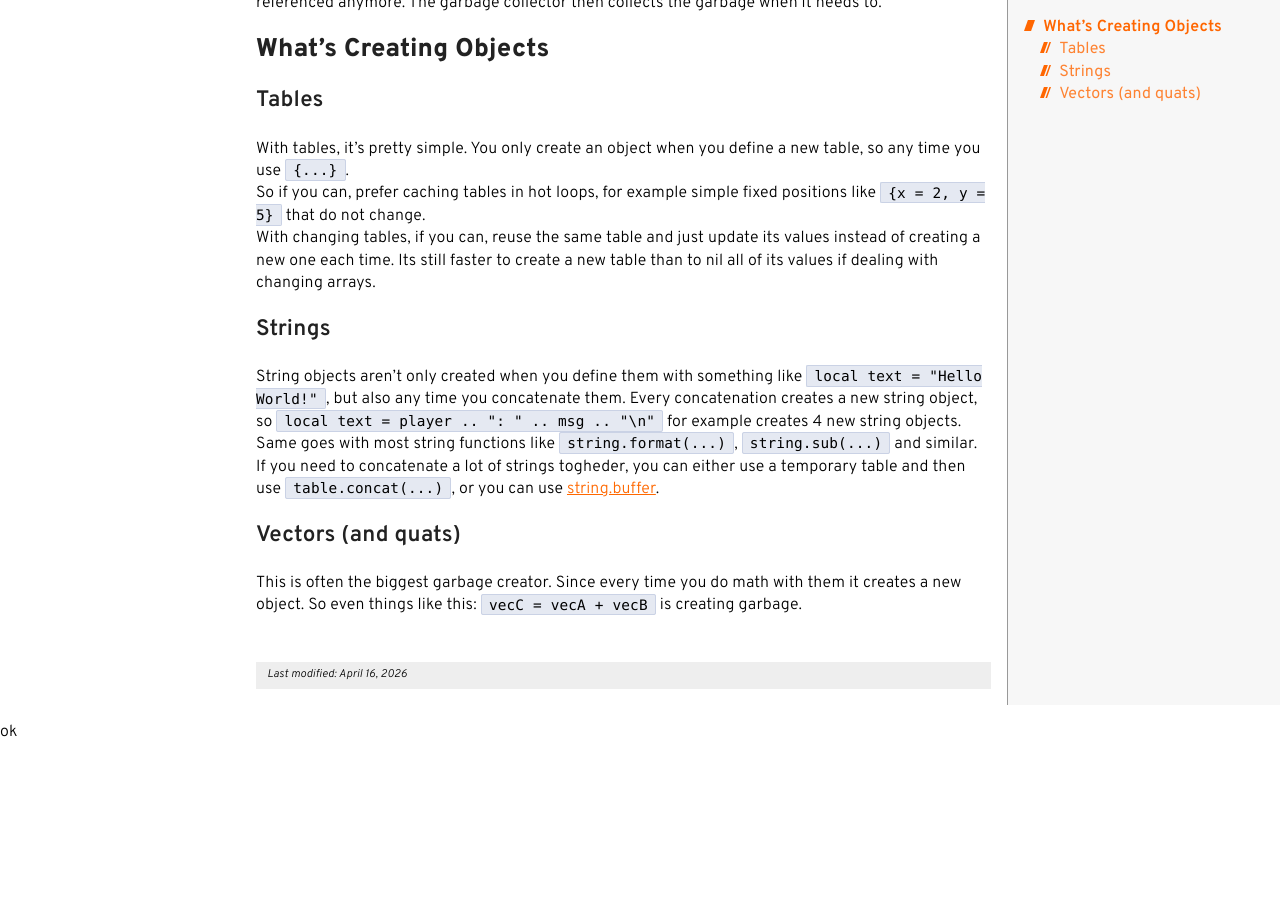
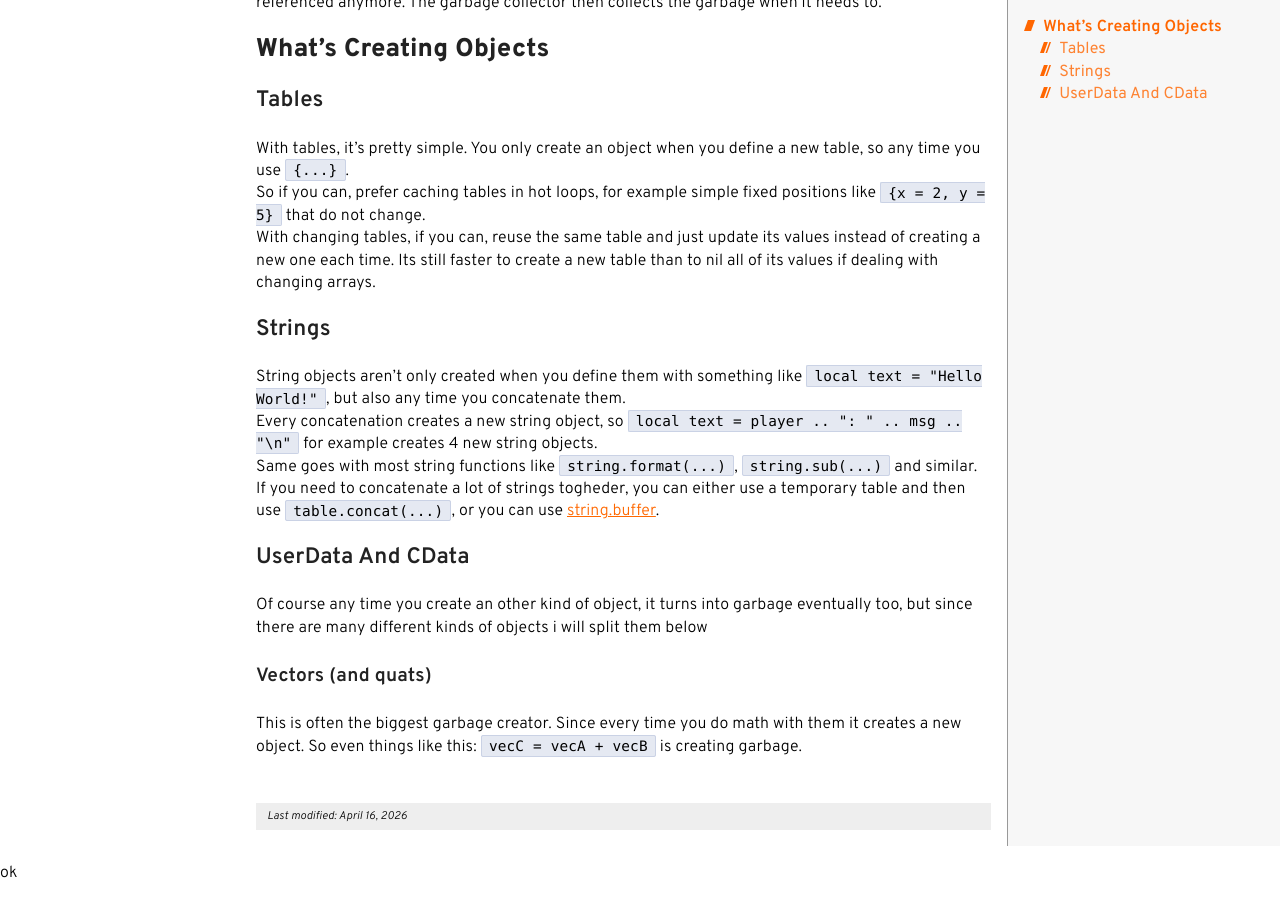
Before and after one commit to E32k/e32k.github.io, a Jekyll site: the page built from BeamNG.lua/programming/garbage-collector.md, in a window 1280 px wide and 900 px high, scrolled down 1001 px. Built offline with Jekyll 4.4.1, drawn with Linux system fonts in a browser that asks for light colours; before the commit the page ends 1760 px from its top, so only the background shows below that.

Commit message:
userdata

```diff
--- a/BeamNG.lua/programming/garbage-collector.md
+++ b/BeamNG.lua/programming/garbage-collector.md
@@ -31,11 +31,15 @@ Its still faster to create a new table than to nil all of its values if dealing
 
 ### Strings
 
-String objects aren't only created when you define them with something like `local text = "Hello World!"`, but also any time you concatenate them.
-Every concatenation creates a new string object, so `local text = player .. ": " .. msg .. "\n"` for example creates 4 new string objects.
-Same goes with most string functions like `string.format(...)`, `string.sub(...)` and similar.
+String objects aren't only created when you define them with something like `local text = "Hello World!"`, but also any time you concatenate them.<br>
+Every concatenation creates a new string object, so `local text = player .. ": " .. msg .. "\n"` for example creates 4 new string objects.<br>
+Same goes with most string functions like `string.format(...)`, `string.sub(...)` and similar.<br>
 If you need to concatenate a lot of strings togheder, you can either use a temporary table and then use `table.concat(...)`, or you can use [string.buffer](/BeamNG.lua/common/string.buffer.html).
 
-### Vectors (and quats)
+### UserData And CData
+
+Of course any time you create an other kind of object, it turns into garbage eventually too, but since there are many different kinds of objects i will split them below
+
+#### Vectors (and quats)
 
 This is often the biggest garbage creator. Since every time you do math with them it creates a new object. So even things like this: `vecC = vecA + vecB` is creating garbage.
```
